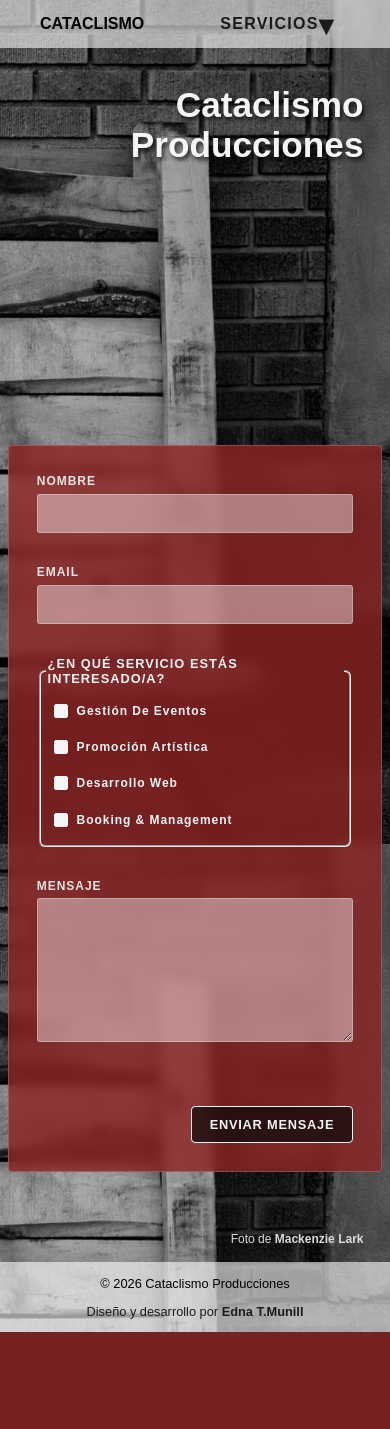
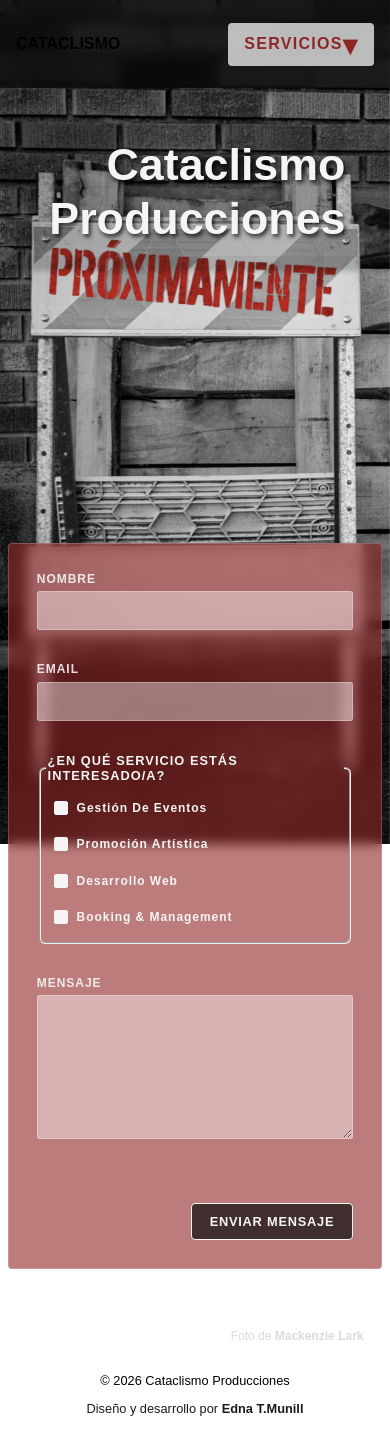
Before and after one commit to Ethra8/cataclismo-producciones, a Django app: page / in a window 390 px wide. Before the commit the page ends 1332 px from the top, so only its background shows below. Run offline with Django 5.2, Linux system fonts and the light colour scheme.

Commit message:
Responsive bg img - all devs

```diff
--- a/home/static/home/css/home.css
+++ b/home/static/home/css/home.css
@@ -1,3 +1,20 @@
+
+body {
+    position: relative;
+    background: none;
+}
+
+body::before {
+    content: "";
+    position: fixed;
+    top: 0;
+    left: 0;
+    width: 100vw;
+    height: 100lvh;
+    background: url("../images/under_construction_proximamente.png") no-repeat top left;
+    background-size: cover;
+    z-index: -1;
+}
 
 .home-page {
     flex: 1;
@@ -5,18 +22,28 @@
     flex-direction: column;
 }
 
-body {
-    background: url("../images/under_construction.png") no-repeat top -50px left fixed;
+.home-header {
+    display: flex;
+    flex-direction: column;
+    align-items: flex-end;
+    justify-content: center;
+    background: rgba(10, 10, 10, 0.15);
+    width: 100%;
+    box-sizing: border-box;
+    padding: 10px 20px;
+    box-shadow: 5px 5px 5px 10px rgba(10, 10, 10, 0.2);
+    border-radius: 4px;
+    margin: 40px 0 27px auto;
 }
-
 
 h1 {
     color: whitesmoke;
     text-align: right;
     font-family: Arial, sans-serif;
     font-size: 3.9em;
-    margin: 5% 5% 27px;
     text-shadow: 2px 3px 4px rgba(0, 0, 0, 0.75);
+    margin: 0 5% 0 auto;
+    line-height: 1.2em;
 }
 
 header p {
@@ -30,14 +57,15 @@ header p {
 .contact-form {
     display: grid;
     grid-template-columns: repeat(2, 1fr);    /* width: min(100%, 360px); */
-    margin: 210px 5% 46px auto;
+    margin: 120px 5% 46px auto;
     padding: 28px;
     flex-direction: column;
     gap: 2rem;
-    background: rgba(143, 37, 37, 0.8);
+    background: rgba(143, 37, 37, 0.6);
     border: 1px solid rgba(255, 255, 255, 0.18);
     border-radius: 4px;
     backdrop-filter: blur(6px);
+    width: 40%;
 }
 
 .form-group {
@@ -218,23 +246,34 @@ header p {
 
 /*** RESPONSIVE ***************************************************************/
 
-@media (max-width: 1024px) {
-
-    body {
-        background-position: top -50px left -100px;
+@media (max-width: 1200px) {
+    body::before {
+        background-position: top left -100px;
     }
 
     .contact-form {
         display: flex;
-        margin: 260px 5% 60px auto;
+        margin: 120px 5% 60px auto;
         flex-direction: column;
         width: 50%;
     }
+
 }
 
+
+@media (max-width: 1024px) {
+
+    body::before {
+            background-position: top left -90px;
+            background-size: 150% auto;
+    }
+}
+
+
 @media (max-width: 992px) {
-    body {
-        background-position: top left -100px;
+    body::before {
+        background-position: top left -90px;
+        background-size: 170% auto;
     }
 
     .contact-form {
@@ -243,7 +282,11 @@ header p {
     }
 }
 
+
 @media (max-width: 768px) {
+    body::before {
+        background-size: 210% auto;
+    }
 
     .photo-credit,
     .photo-credit a {
@@ -254,8 +297,13 @@ header p {
 
 
 @media (max-width: 661px) {
-    body {
-        background-position: top left -100px;
+    body::before {
+        content: "";
+        position: fixed;
+        inset: 0;
+        background: url("../images/under_construction_proximamente_mobile_638x956px.png") no-repeat left top;
+        background-size: 230% auto;
+        z-index: -1;
     }
 
     .photo-credit,
@@ -268,9 +316,10 @@ header p {
 
 
 @media (max-width: 566.98px) {
-    body {
+    body::before {
         background-position: top left -70px;
         background-size: cover;
+        background-attachment: scroll;
     }
 
     .home-page {
@@ -281,8 +330,7 @@ header p {
     }
 
     h1 {
-        font-size: 2.5em;
-        margin: 10% 5% 20px;
+        font-size: 3.2em;
     }
 
     .contact-form {
@@ -294,29 +342,19 @@ header p {
 
 
 @media (max-width: 456px) {
-    body {
+    body::before {
         background-position: top left -90px;
-        background-size: cover;
     }
 
     h1 {
-        font-size: 2.2em;
-        margin: 10% 5% 20px;
+        font-size: 2.8em;
     }
 
-    /* .contact-form {
-        width: 100%;
-    } */
 
 }
 
 
 @media (max-width: 360px) {
-    body {
-        background-position: top left -110px;
-        /* background-size: cover; */
-    }
-
 
     header p {
         font-size: 1.2em;
--- a/home/templates/home/index.html
+++ b/home/templates/home/index.html
@@ -14,7 +14,7 @@
 {% block content %}
 <section class="home-page">
     <header class="home-header">
-        <h1>Cataclismo Producciones</h1>
+        <h1>Cataclismo<br>Producciones</h1>
         <!-- <p>Próximamente.</p> -->
     </header>
 
--- a/static/css/base.css
+++ b/static/css/base.css
@@ -18,9 +18,10 @@ nav {
     align-items: center;
     justify-content: space-between;
     flex-direction: row;
-    min-height: 48px;
+    min-height: 88px;
     padding: 0 2.5em;
-    background-color: rgba(255, 255, 255, 0.6);
+    background-color: rgba(10, 10, 10, .65);
+    backdrop-filter: blur(6px);
 }
 
 .nav-logo {
@@ -54,7 +55,7 @@ nav {
     margin: 0;
     text-transform: capitalize;
     font-family: Arial, sans-serif;
-    color: #1b1b1b;
+    color: #f5f5f5;
     font-weight: 600;
     letter-spacing: 0.1px;
 }
@@ -71,6 +72,8 @@ nav {
 
 .nav-links a:hover {
     color: #8f2525;
+    background: rgba(143, 37, 37, 0.15);
+    /* padding: 0.25em 1em; */
 }
 
 .nav-dropdown-toggle {
@@ -78,9 +81,10 @@ nav {
     align-items: center;
     gap: 0;
     padding: 0.25em 1em;
-    color: inherit;
     font: inherit;
-    background: transparent;
+    color: #8f2525;
+    background: rgba(245, 245, 245, 0.75);
+    border-radius: 4px;
     border: 0;
     cursor: pointer;
     text-transform: uppercase;
@@ -89,10 +93,9 @@ nav {
 }
 
 .nav-dropdown-toggle:hover {
-    color: #8f2525;
-    background: rgba(143, 37, 37, 0.15);
-    padding: 0.25em 1em;
-    border-radius: 3px;
+    color: #9e1515;
+    background: rgba(245, 245, 245, 0.95);
+    border-radius: 4px;
 }
 
 .nav-dropdown-toggle span {
@@ -115,6 +118,7 @@ nav {
     gap: 0;
     background: rgba(20, 20, 20, 0.95);
     border: 1px solid rgba(255, 255, 255, 0.15);
+    border-radius: 4px;
     opacity: 0;
     visibility: hidden;
     transform: translateY(-6px);
@@ -124,6 +128,7 @@ nav {
 .nav-dropdown-menu li {
     width: 100%;
     color: whitesmoke;
+    list-style: none;
 }
 
 .nav-dropdown-menu a {
@@ -140,6 +145,7 @@ nav {
     color: rgb(143, 37, 37);
     background: rgba(255, 255, 255, 0.7);
     font-weight: 550;
+    border-radius: 4px;
 }
 
 .nav-dropdown.open .nav-dropdown-menu {
@@ -150,6 +156,7 @@ nav {
 
 .nav-dropdown.open .nav-dropdown-toggle span {
     transform: rotate(180deg);
+    margin-bottom: 10px;
 }
 
 main {
@@ -240,3 +247,10 @@ footer a {
     border: 0;
     cursor: pointer;
 }
+
+
+@media (max-width: 566.98px) {
+    nav {
+        padding: 0 1em;
+    }
+}
```
Also changed, not shown: home/static/home/images/under_construction.jpg (deleted), home/static/home/images/under_construction_proximamente.png (added), home/static/home/images/under_construction_proximamente_mobile_638x956px.png (added).
